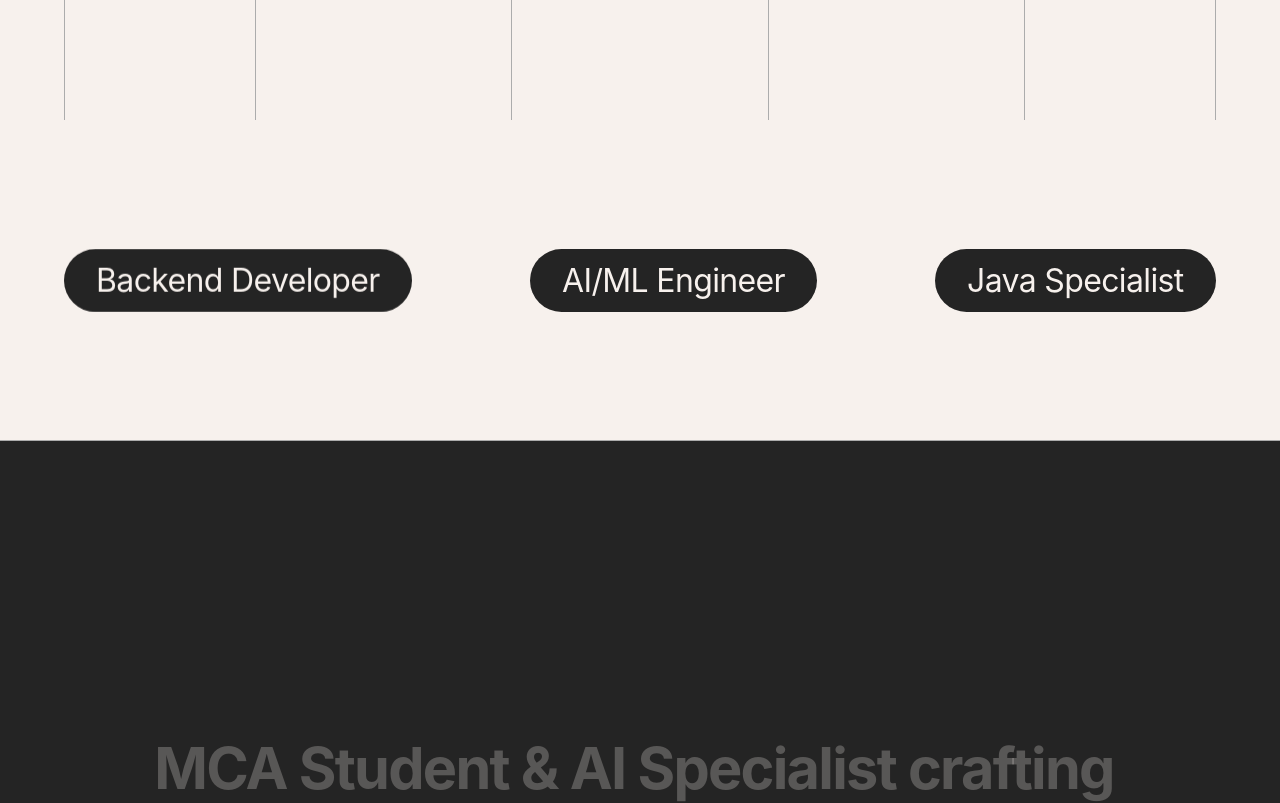
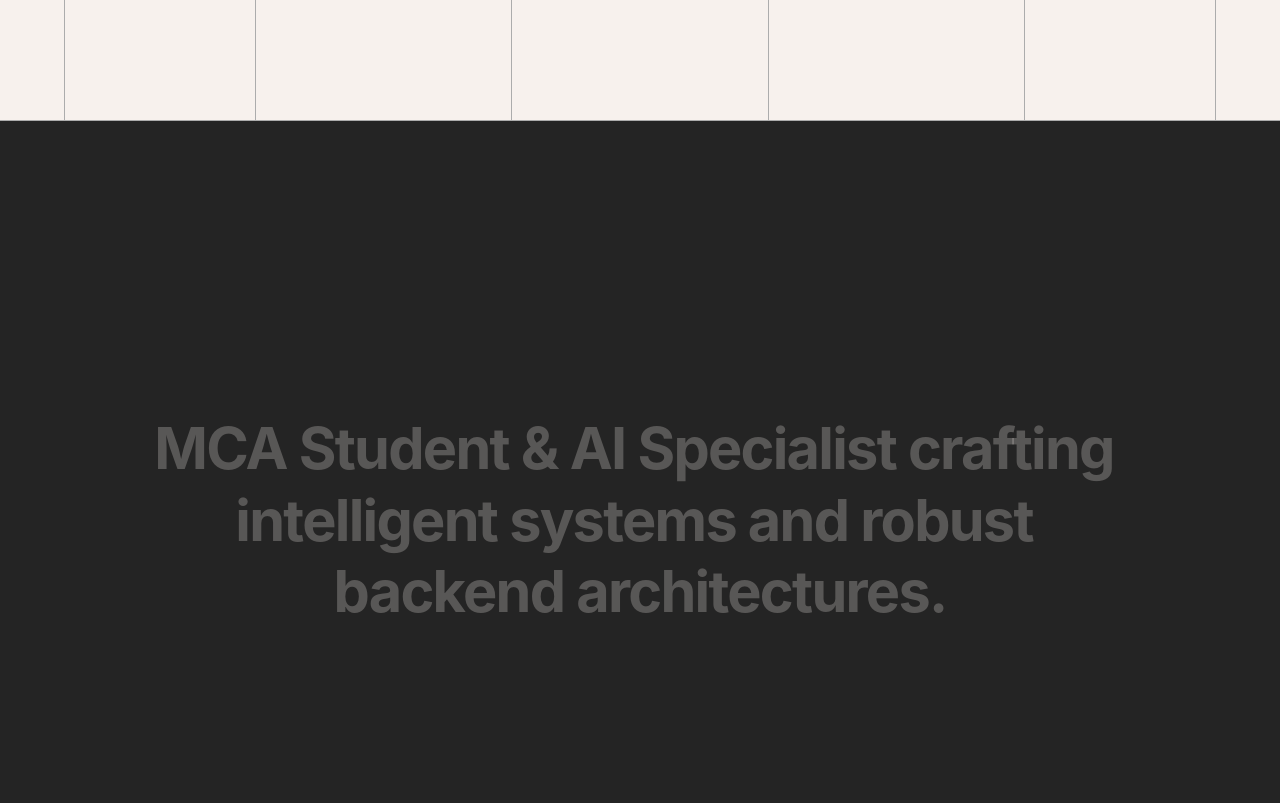
Before and after one commit to nileshgsuthar2003-cmyk/myportfolio, a React (Vite) app in the folder nilesh-portfolio-react/: page / in a window 1280 px wide. Shown: the part 680-1483 px from the top of the page. Built offline with nearby package versions, Linux system fonts and the light colour scheme; a web font is replaced by a local one.

Commit message:
Remove role pills section (Backend Developer, AI/ML Engineer, Java Specialist)

```diff
--- a/nilesh-portfolio-react/src/App.jsx
+++ b/nilesh-portfolio-react/src/App.jsx
@@ -2,7 +2,6 @@ import useLenis from './hooks/useLenis';
 import GridLines from './components/layout/GridLines';
 import Navigation from './components/Navigation/Navigation';
 import Hero from './components/Hero/Hero';
-import RolePills from './components/RolePills/RolePills';
 import IntroText from './components/IntroText/IntroText';
 import Skills from './components/Skills/Skills';
 import Works from './components/Works/Works';
@@ -25,9 +24,6 @@ function App() {
         {/* Hero Section */}
         <Hero />
 
-        {/* Sticky Roles Pills Section */}
-        <RolePills />
-
         {/* Sticky Reveal Text Section */}
         <IntroText />
 
--- a/nilesh-portfolio-react/src/components/RolePills/RolePills.jsx
+++ /dev/null
@@ -1,38 +0,0 @@
-import { useRef, useState, useEffect } from 'react';
-
-function RolePills() {
-  const sectionRef = useRef(null);
-  const [isVisible, setIsVisible] = useState(false);
-
-  useEffect(() => {
-    const observer = new IntersectionObserver(
-      (entries) => {
-        entries.forEach((entry) => {
-          if (entry.isIntersecting) {
-            setIsVisible(true);
-            observer.unobserve(entry.target);
-          }
-        });
-      },
-      { threshold: 0.2 }
-    );
-
-    if (sectionRef.current) {
-      observer.observe(sectionRef.current);
-    }
-
-    return () => observer.disconnect();
-  }, []);
-
-  return (
-    <section className="pills-track-section" ref={sectionRef}>
-      <div className="pills-container">
-        <span className={`role-pill ${isVisible ? 'visible' : ''}`}>Backend Developer</span>
-        <span className={`role-pill ${isVisible ? 'visible' : ''}`}>AI/ML Engineer</span>
-        <span className={`role-pill ${isVisible ? 'visible' : ''}`}>Java Specialist</span>
-      </div>
-    </section>
-  );
-}
-
-export default RolePills;
```
